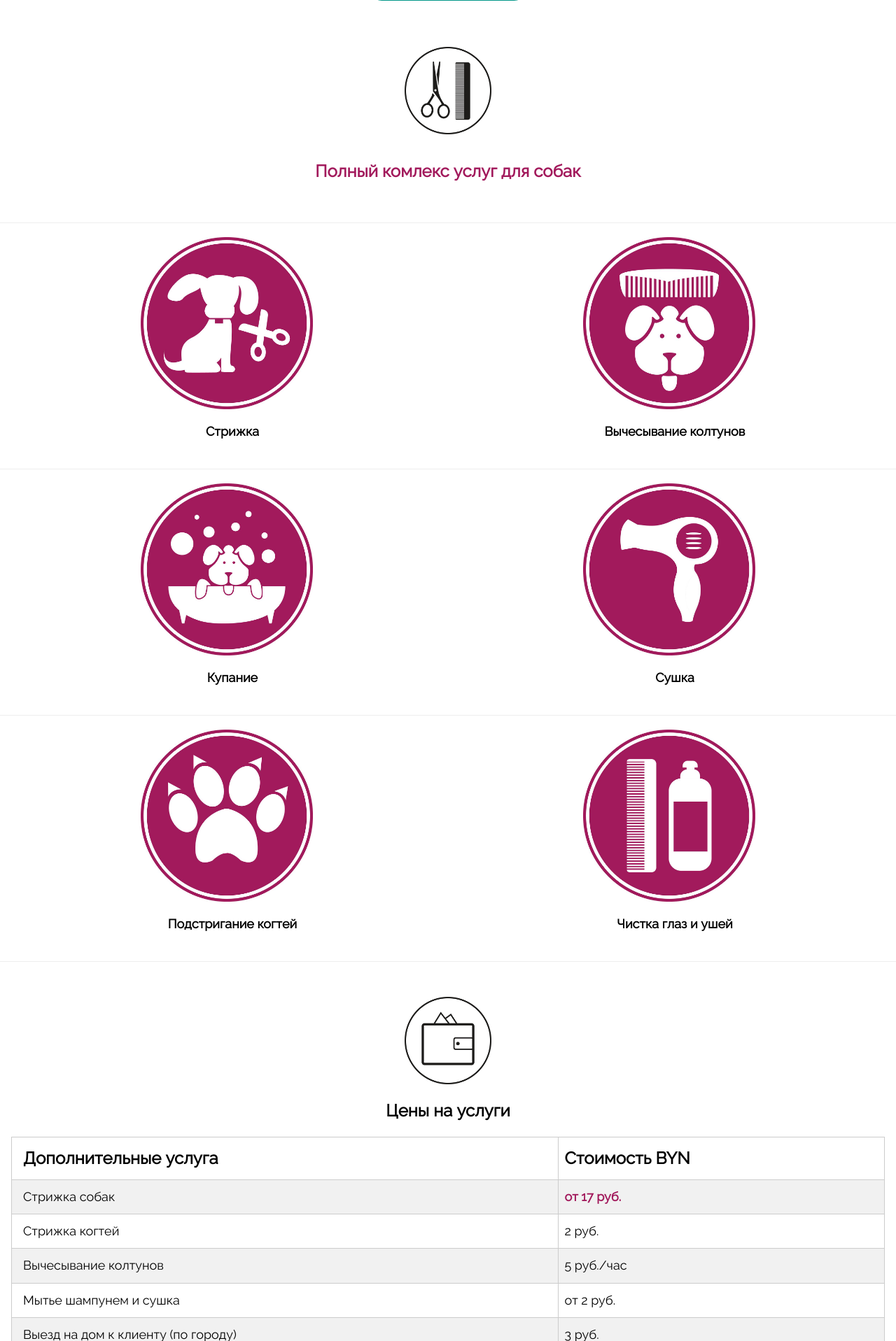
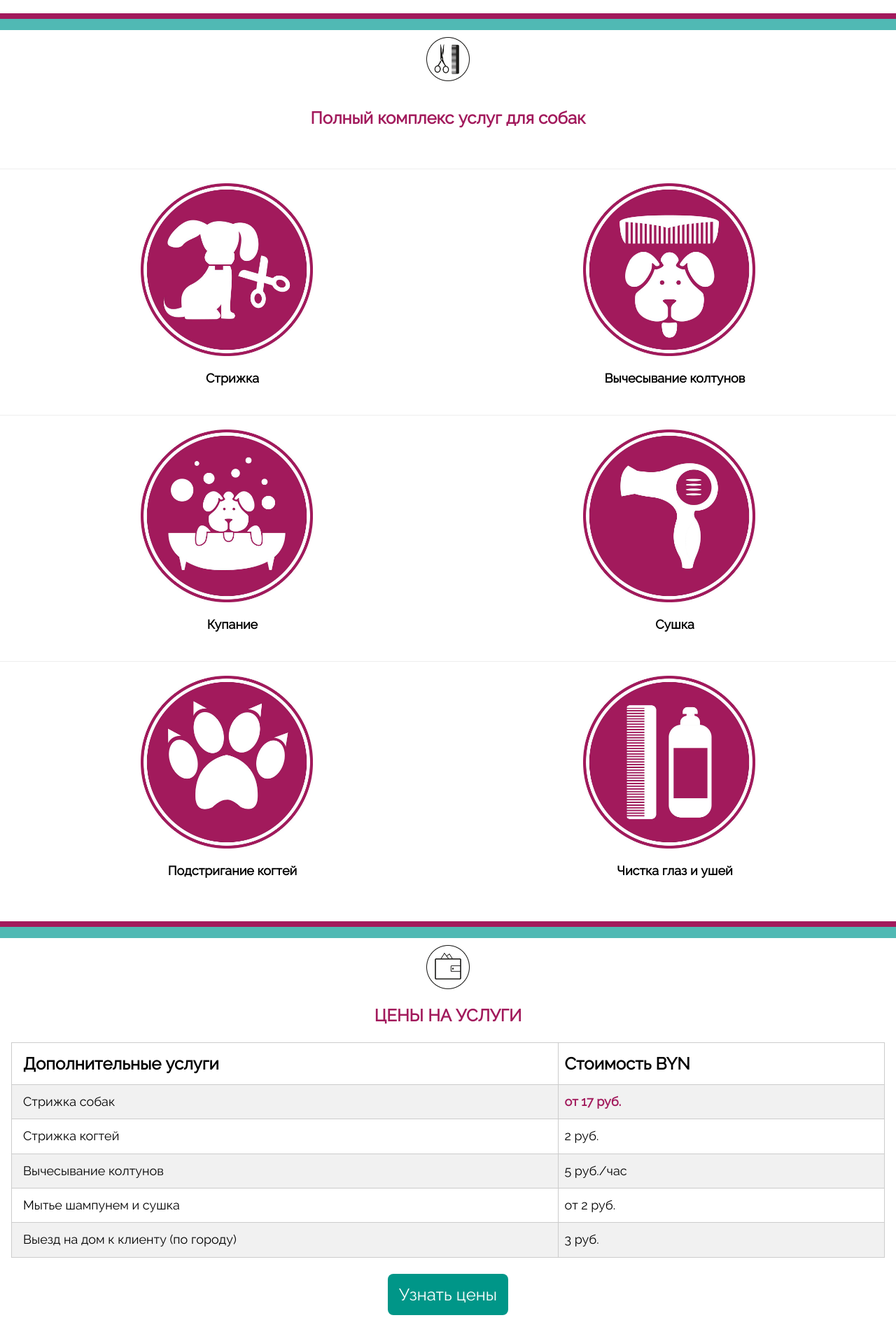
Before and after one commit to WNRumford/olesya, a Flask app: page / in a window 1280 px wide. Shown: the part 4047-5964 px from the top of the page at 70% size. Run offline with Flask 2, Linux system fonts and the light colour scheme; some libraries are stand-ins or nearby versions.

Commit message:
мелкие правки, полоски отступов, ссылки

```diff
--- a/static/css/style.css
+++ b/static/css/style.css
@@ -46,7 +46,7 @@ body, html {
 }
 
 .otbivka {
-	width: 10%;
+	width: 5%;
 }
 
 .block {
@@ -119,6 +119,22 @@ body, html {
 	width: 60%;
 }
 
-.social{
-	color: white;
+.tel {
+	font-family: 'Geneva', Arial, Helvetica, sans-serif;
 }
+
+
+.block {
+	margin-top: 40px;
+}
+
+
+.outbd {
+	border-bottom: 16px solid #50b9b4;
+	margin-top: 40px;
+	margin-bottom: 0px;
+}
+
+.insidebd {
+	border-bottom: 8px solid #a21a5c;
+}
--- a/templates/index.html
+++ b/templates/index.html
@@ -70,12 +70,12 @@
 	<!-- menu -->
 	<div class="w3-card" id="navbar">
 		<div class="w3-bar w3-card w3-padding-small">
-			<div class="w3-bar-item"><i class="fa fa-phone w3-bar-item w3-large w3-button w3-round-large w3-teal w3-ripple"></i><span class="w3-margin">+375 29 842-31-62</span></div>
+			<div class="w3-bar-item"><i class="fa fa-phone w3-bar-item w3-large w3-button w3-round-large w3-teal w3-ripple"></i><span class="w3-margin tel">+375 29 842-31-62</span></div>
 			<div class="w3-right w3-border">
-				<a href="" class="w3-bar-item w3-button w3-mobile w3-hide-small">Ссылка</a>
-				<a href="" class="w3-bar-item w3-button w3-mobile w3-hide-small">Ссылка</a>
-				<a href="" class="w3-bar-item w3-button w3-mobile w3-hide-small">Ссылка</a>
-				<a href="" class="w3-bar-item w3-button w3-mobile w3-hide-small">Ссылка</a>
+				<a href="#about" class="w3-bar-item w3-button w3-mobile w3-hide-small">Обо мне</a>
+				<a href="#prices" class="w3-bar-item w3-button w3-mobile w3-hide-small">Цены</a>
+				<a href="#adv" class="w3-bar-item w3-button w3-mobile w3-hide-small">Преимущества</a>
+				<a href="#order" class="w3-bar-item w3-button w3-mobile w3-hide-small">Онлайн-заказ</a>
 
 				<a href="javascript:void(0)" class="w3-bar-item w3-button w3-hover-teal w3-border w3-right w3-hide-large w3-hide-medium w3-" onclick="myMobileMenu()">МЕНЮ</a>
 			</div>
@@ -83,10 +83,10 @@
 
 
 		<div id="demo" class="w3-bar-block w3-hide w3-hide-large w3-hide-medium w3-card w3-border">
-			  <a href="#" class="w3-bar-item w3-button w3-hover-teal">Ссылка</a>
-			  <a href="#" class="w3-bar-item w3-button w3-hover-teal">Ссылка</a>
-			  <a href="#" class="w3-bar-item w3-button w3-hover-teal">Ссылка</a>
-			  <a href="#" class="w3-bar-item w3-button w3-hover-teal">Ссылка</a>
+			  <a href="#about" class="w3-bar-item w3-button w3-hover-teal">Обо мне</a>
+			  <a href="#prices" class="w3-bar-item w3-button w3-hover-teal">Цены</a>
+			  <a href="#adv" class="w3-bar-item w3-button w3-hover-teal">Преимущества</a>
+			  <a href="#order" class="w3-bar-item w3-button w3-hover-teal">Онлайн-заказ</a>
 		</div>
 	</div>
 
@@ -97,11 +97,15 @@
 		<img src="static/images/img3.jpg" alt="Dog" class="w3-image w3-card dogimg">
 
 	<!-- about -->
-	<div class="w3-panel w3-center">
-		<p><i class="fa fa-paw w3-xxxlarge" style="color: #a21a5c;"></i></p>
+	<!-- <div class="outbd">
+		<div class="insidebd"></div>
+	</div> -->
+	<a name="about"></a>
+	<div class="w3-container w3-center" style="margin-top: 10px;">
+		<img src="static/images/otbivka7.jpg" class="otbivka w3-image">
 	</div>
 
-	<div class="w3-container">
+	<div class="w3-container block">
 		<h3 class="w3-center" style="color:#a21a5c"><b>ВАШ МАСТЕР – ШУМСКАЯ ОЛЕСЯ ВЛАДИМИРОВНА (грумер-универсал)</b></h3>
 		<div class="w3-panel w3-large textsofa">
 			<!-- <img src="static/images/sofa.jpg" class="sofa w3-round"> -->
@@ -117,10 +121,12 @@
 	</div>
 
 	<!-- end about -->
-
 	<!-- services -->
 	<!-- otbivka -->
-	<div class="w3-container w3-center block" style="margin-top: 50px;">
+	<div class="outbd">
+		<div class="insidebd"></div>
+	</div>
+	<div class="w3-container w3-center" style="margin-top: 10px;">
 		<img src="static/images/otbivka.jpg" alt="otbivka" class="otbivka w3-image">
 		<div class="w3-panel">
 			<b class="w3-large">После визита к нам</b> <br><span class="w3-xlarge txt"><strong>ВАШ ПИТОМЕЦ БУДЕТ НЕОТРАЗИМ!</strong></span>
@@ -130,10 +136,14 @@
 		</div>
 	</div>
 
-	<div class="w3-container w3-center block">
+	<div class="outbd">
+		<div class="insidebd"></div>
+	</div>
+
+	<div class="w3-container w3-center block" style="margin-top: 10px;">
 		<img src="static/images/otbivka2.jpg" alt="otbivka" class="otbivka w3-image">
 		<div class="w3-panel">
-			<p><strong class="w3-xlarge txt">Полный комлекс услуг для собак</strong></p>
+			<p><strong class="w3-xlarge txt">Полный комплекс услуг для собак</strong></p>
 		</div>
 	</div>
 	<hr>
@@ -186,21 +196,22 @@
 					</div>
 				</div>
 			</div>
-	<hr>
-
 	<!-- price -->
-
+<a name="prices"></a>
 	<!-- otbivka -->
-	<div class="w3-container w3-center block" style="margin-top: 50px;">
+	<div class="outbd">
+		<div class="insidebd"></div>
+	</div>
+	<div class="w3-container w3-center block" style="margin-top: 10px;">
 		<img src="static/images/otbivka3.jpg" class="otbivka w3-image">
-		<div class="w3-panel"><b class="w3-xlarge">Цены на услуги</b></div>
+		<div class="w3-panel" style="color: #a21a5c;"><b class="w3-xlarge">ЦЕНЫ НА УСЛУГИ</b></div>
 	</div>
 
 
 	<div class="w3-container w3-responsive">
 		<table class="mw w3-table-all w3-large w3-hoverable">
 			<tr class="item">
-				<th class="w3-border w3-xlarge">Дополнительные услуга</th>
+				<th class="w3-border w3-xlarge">Дополнительные услуги</th>
 				<th class="w3-border w3-xlarge">Стоимость BYN</th>
 			</tr>
 			<tr class="item">
@@ -226,7 +237,7 @@
 		</table>
 	</div>
 
-	<p class="w3-padding"><button onclick="showPrice('price')" class="w3-button w3-teal w3-center w3-block w3-large">Узнать цены</button></p>
+	<p class="w3-padding w3-center"><button onclick="showPrice('price')" class="w3-button w3-xlarge w3-round-large w3-ripple w3-teal">Узнать цены</button></p>
 
 <!-- Таблица с ценами на породы -->
 <!-- Декоративаные -->
@@ -506,11 +517,17 @@
 			</tr>
 		</table>
 	</div>
-		<hr>
+
+	<div class="outbd">
+		<div class="insidebd"></div>
+	</div>
+	<div class="w3-container w3-center" style="margin-top: 10px;">
+		<i class="material-icons w3-xxxlarge" style="color: #000;">help_outline</i>
+	</div>
 
 	<!-- FAQ -->
 	<div class="w3-container w3-center w3-mobile w3-responsive">
-		<h2>Часто задаваемые вопросы</h2>
+		<div class="w3-panel" style="color: #a21a5c;"><b class="w3-xlarge">ЧАСТО ЗАДАВАЕМЫЕ ВОПРОСЫ</b></div>
 
 		<div onclick="faq('qone')" class="w3-button w3-border w3-block w3-left-align w3-light-grey "><i class="material-icons w3-margin-right">live_help</i><b class="faq w3-large">Сколько длится стрижка? Я успею съездить по делам?</b></div>
 		<div class="w3-container w3-light-grey w3-hide" id="qone"><blockquote class="w3-panel w3-leftbar w3-light-grey"><i>Комплекс процедур (купание, стрижка, сушка, чистка глаз и ушей, подстригание когтей) длится от 1 часа до 1,5 часов.
@@ -526,13 +543,19 @@
 	<!-- end FAQ -->
 
 <!-- adventage -->
-<hr>
 
-	<div class="w3-container w3-center block" style="margin-top: 50px;">
+	<div class="outbd">
+		<div class="insidebd"></div>
+	</div>
+	<div class="w3-container w3-center" style="margin-top: 10px;">
+		<img src="static/images/otbivka5.jpg" alt="otbivka" class="otbivka w3-image">
+	</div>
+<a name="adv"></a>
+	<div class="w3-container w3-center block" style="margin-top: 20px;">
 		<div class="w3-panel">
-			<h2 style="color: #50b9b4;" >Наши преимущества</h2>
-			<img src="static/images/otbivka5.jpg" alt="otbivka" class="otbivka w3-image">
-			<p><b style="color: #50b9b4;" class="w3-xlarge">4 причины, почему Вы и Ваш питомец останетесь довольны</b></p>
+			<div class="w3-panel" style="color: #a21a5c;"><b class="w3-xlarge">НАШИ ПРЕИМУЩЕСТВА</b></div>
+
+			<p><b class="w3-xlarge">4 причины, почему Вы и Ваш питомец останетесь довольны</b></p>
 		</div>
 	</div>
 
@@ -586,9 +609,13 @@
 
 <!-- Gallery -->
 
+<div class="outbd">
+		<div class="insidebd"></div>
+	</div>
+
 <div class="w3-container">
 
-<div class="w3-center"><h2>Галлерея наших работ</h2></div>
+<div class="w3-panel w3-center" style="color: #a21a5c;"><b class="w3-xlarge">ГАЛЕРЕЯ НАШИХ РАБОТ</b></div>
 <div class="w3-row-padding" style="margin:0 -16px">
   <div class="w3-col s4">
     <img src="static/images/col11.jpg" style="width:100%;cursor:pointer"
@@ -609,9 +636,9 @@
  <div class="w3-modal-content">
 
   <div class="w3-content" style="max-width:1200px">
-   <img class="mySlides" src="static/images/col1.jpg" style="width:100%">
-   <img class="mySlides" src="static/images/col4.jpg" style="width:100%">
-   <img class="mySlides" src="static/images/col3.jpg" style="width:100%">
+   <img class="mySlides" src="static/images/col11.jpg" style="width:100%">
+   <img class="mySlides" src="static/images/col12.jpg" style="width:100%">
+   <img class="mySlides" src="static/images/col13.jpg" style="width:100%">
    <div class="w3-row w3-black w3-center">
     <div class="w3-display-container">
      <p id="caption"></p>
@@ -638,6 +665,10 @@
 <!-- ENDGallery -->
 
 <!-- Form -->
+<a name="order"></a>
+<div class="outbd">
+	<div class="insidebd"></div>
+</div>
 
 <form action="" class="w3-container w3-card-4 w3-light-grey w3-text-blue w3-margin myform">
 <h2 class="w3-center">Форма обратной связи</h2>
```
